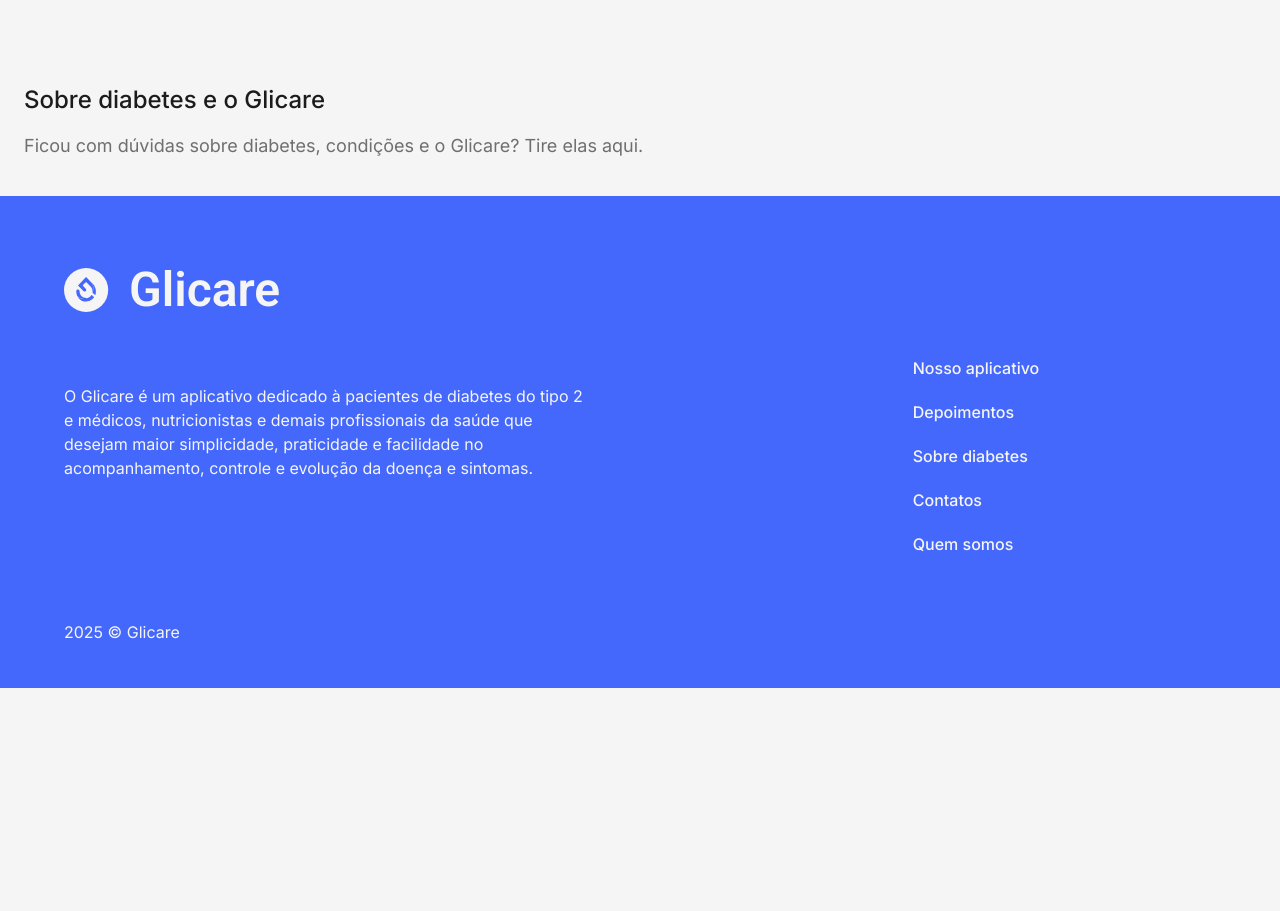
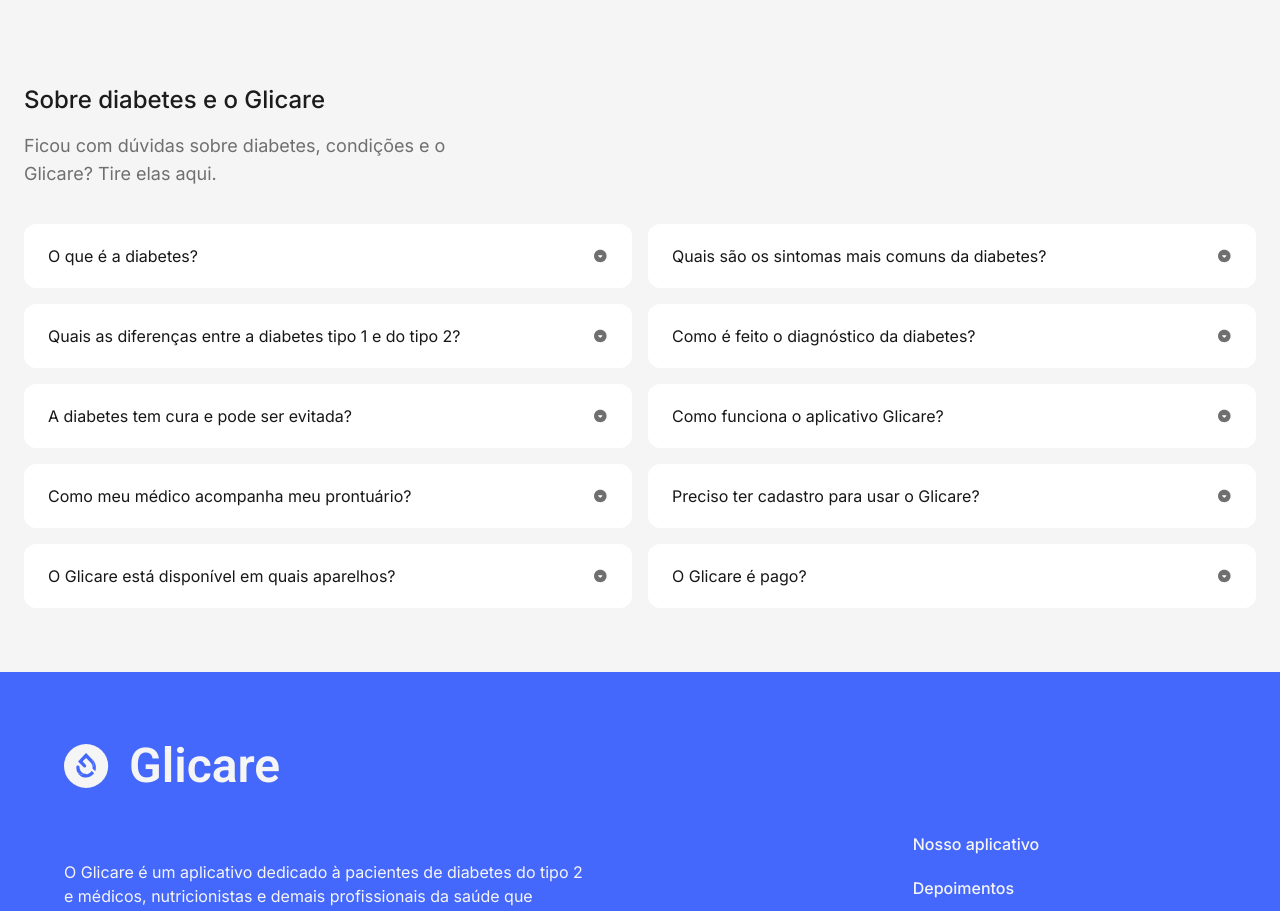
Before and after one commit to Daniel-san8/Glicare, a Next.js app in the folder Glicare/: page / in a window 1280 px wide. Shown: the part 1560-2471 px from the top of the page. Before the commit the page ends 2248 px from the top, so only its background shows below. Built offline with nearby package versions, Linux system fonts and the light colour scheme.

Commit message:
feat: I finish component and modify some DropDown properties

```diff
--- a/Glicare/src/app/components/about.tsx
+++ b/Glicare/src/app/components/about.tsx
@@ -1,8 +1,61 @@
+import DropDown from "./ui/dropdown"
+
+const questionsAbout = [
+    {
+        question: "O que é a diabetes?",
+        response: "Lorem ipsum dolor sit amet consectetur adipisicing elit. Repellat ipsum autem tenetur tempore laborum dicta! Eos architecto sapiente aliquam fugiat minima eum iure accusantium, ratione, alias tempore ipsa obcaecati corporis! Vitae possimus porro dolorem saepe maxime sunt consectetur necessitatibus rerum distinctio ipsam nostrum suscipit ut natus at, veniam fugiat perferendis, cum odit. Pariatur cum commodi tenetur incidunt assumenda recusandae facilis? Deleniti ea esse, ipsa corrupti minus aut voluptas beatae libero unde magni accusamus dignissimos nam voluptates amet dolor dolores incidunt. Voluptates ad temporibus tempora ut explicabo dignissimos vero esse magnam.",
+        id: 1
+    }, {
+        question: "Quais são os sintomas mais comuns da diabetes?",
+        response: "Lorem ipsum dolor sit amet consectetur adipisicing elit. Repellat ipsum autem tenetur tempore laborum dicta! Eos architecto sapiente aliquam fugiat minima eum iure accusantium, ratione, alias tempore ipsa obcaecati corporis! Vitae possimus porro dolorem saepe maxime sunt consectetur necessitatibus rerum distinctio ipsam nostrum suscipit ut natus at, veniam fugiat perferendis, cum odit. Pariatur cum commodi tenetur incidunt assumenda recusandae facilis? Deleniti ea esse, ipsa corrupti minus aut voluptas beatae libero unde magni accusamus dignissimos nam voluptates amet dolor dolores incidunt. Voluptates ad temporibus tempora ut explicabo dignissimos vero esse magnam.",
+        id: 2
+    }, {
+        question: "Quais as diferenças entre a diabetes tipo 1 e do tipo 2?",
+        response: "Lorem ipsum dolor sit amet consectetur adipisicing elit. Repellat ipsum autem tenetur tempore laborum dicta! Eos architecto sapiente aliquam fugiat minima eum iure accusantium, ratione, alias tempore ipsa obcaecati corporis! Vitae possimus porro dolorem saepe maxime sunt consectetur necessitatibus rerum distinctio ipsam nostrum suscipit ut natus at, veniam fugiat perferendis, cum odit. Pariatur cum commodi tenetur incidunt assumenda recusandae facilis? Deleniti ea esse, ipsa corrupti minus aut voluptas beatae libero unde magni accusamus dignissimos nam voluptates amet dolor dolores incidunt. Voluptates ad temporibus tempora ut explicabo dignissimos vero esse magnam.",
+        id: 3
+    }, {
+        question: "Como é feito o diagnóstico da diabetes?",
+        response: "Lorem ipsum dolor sit amet consectetur adipisicing elit. Repellat ipsum autem tenetur tempore laborum dicta! Eos architecto sapiente aliquam fugiat minima eum iure accusantium, ratione, alias tempore ipsa obcaecati corporis! Vitae possimus porro dolorem saepe maxime sunt consectetur necessitatibus rerum distinctio ipsam nostrum suscipit ut natus at, veniam fugiat perferendis, cum odit. Pariatur cum commodi tenetur incidunt assumenda recusandae facilis? Deleniti ea esse, ipsa corrupti minus aut voluptas beatae libero unde magni accusamus dignissimos nam voluptates amet dolor dolores incidunt. Voluptates ad temporibus tempora ut explicabo dignissimos vero esse magnam.",
+        id: 4
+    }, {
+        question: "A diabetes tem cura e pode ser evitada?",
+        response: "Lorem ipsum dolor sit amet consectetur adipisicing elit. Repellat ipsum autem tenetur tempore laborum dicta! Eos architecto sapiente aliquam fugiat minima eum iure accusantium, ratione, alias tempore ipsa obcaecati corporis! Vitae possimus porro dolorem saepe maxime sunt consectetur necessitatibus rerum distinctio ipsam nostrum suscipit ut natus at, veniam fugiat perferendis, cum odit. Pariatur cum commodi tenetur incidunt assumenda recusandae facilis? Deleniti ea esse, ipsa corrupti minus aut voluptas beatae libero unde magni accusamus dignissimos nam voluptates amet dolor dolores incidunt. Voluptates ad temporibus tempora ut explicabo dignissimos vero esse magnam.",
+        id: 5
+    }, {
+        question: "Como funciona o aplicativo Glicare?",
+        response: "Lorem ipsum dolor sit amet consectetur adipisicing elit. Repellat ipsum autem tenetur tempore laborum dicta! Eos architecto sapiente aliquam fugiat minima eum iure accusantium, ratione, alias tempore ipsa obcaecati corporis! Vitae possimus porro dolorem saepe maxime sunt consectetur necessitatibus rerum distinctio ipsam nostrum suscipit ut natus at, veniam fugiat perferendis, cum odit. Pariatur cum commodi tenetur incidunt assumenda recusandae facilis? Deleniti ea esse, ipsa corrupti minus aut voluptas beatae libero unde magni accusamus dignissimos nam voluptates amet dolor dolores incidunt. Voluptates ad temporibus tempora ut explicabo dignissimos vero esse magnam.",
+        id: 6
+    }, {
+        question: "Como meu médico acompanha meu prontuário?",
+        response: "Lorem ipsum dolor sit amet consectetur adipisicing elit. Repellat ipsum autem tenetur tempore laborum dicta! Eos architecto sapiente aliquam fugiat minima eum iure accusantium, ratione, alias tempore ipsa obcaecati corporis! Vitae possimus porro dolorem saepe maxime sunt consectetur necessitatibus rerum distinctio ipsam nostrum suscipit ut natus at, veniam fugiat perferendis, cum odit. Pariatur cum commodi tenetur incidunt assumenda recusandae facilis? Deleniti ea esse, ipsa corrupti minus aut voluptas beatae libero unde magni accusamus dignissimos nam voluptates amet dolor dolores incidunt. Voluptates ad temporibus tempora ut explicabo dignissimos vero esse magnam.",
+        id: 7
+    }, {
+        question: "Preciso ter cadastro para usar o Glicare?",
+        response: "Lorem ipsum dolor sit amet consectetur adipisicing elit. Repellat ipsum autem tenetur tempore laborum dicta! Eos architecto sapiente aliquam fugiat minima eum iure accusantium, ratione, alias tempore ipsa obcaecati corporis! Vitae possimus porro dolorem saepe maxime sunt consectetur necessitatibus rerum distinctio ipsam nostrum suscipit ut natus at, veniam fugiat perferendis, cum odit. Pariatur cum commodi tenetur incidunt assumenda recusandae facilis? Deleniti ea esse, ipsa corrupti minus aut voluptas beatae libero unde magni accusamus dignissimos nam voluptates amet dolor dolores incidunt. Voluptates ad temporibus tempora ut explicabo dignissimos vero esse magnam.",
+        id: 8
+    }, {
+        question: "O Glicare está disponível em quais aparelhos?",
+        response: "Lorem ipsum dolor sit amet consectetur adipisicing elit. Repellat ipsum autem tenetur tempore laborum dicta! Eos architecto sapiente aliquam fugiat minima eum iure accusantium, ratione, alias tempore ipsa obcaecati corporis! Vitae possimus porro dolorem saepe maxime sunt consectetur necessitatibus rerum distinctio ipsam nostrum suscipit ut natus at, veniam fugiat perferendis, cum odit. Pariatur cum commodi tenetur incidunt assumenda recusandae facilis? Deleniti ea esse, ipsa corrupti minus aut voluptas beatae libero unde magni accusamus dignissimos nam voluptates amet dolor dolores incidunt. Voluptates ad temporibus tempora ut explicabo dignissimos vero esse magnam.",
+        id: 9
+    }, {
+        question: "O Glicare é pago?",
+        response: "Lorem ipsum dolor sit amet consectetur adipisicing elit. Repellat ipsum autem tenetur tempore laborum dicta! Eos architecto sapiente aliquam fugiat minima eum iure accusantium, ratione, alias tempore ipsa obcaecati corporis! Vitae possimus porro dolorem saepe maxime sunt consectetur necessitatibus rerum distinctio ipsam nostrum suscipit ut natus at, veniam fugiat perferendis, cum odit. Pariatur cum commodi tenetur incidunt assumenda recusandae facilis? Deleniti ea esse, ipsa corrupti minus aut voluptas beatae libero unde magni accusamus dignissimos nam voluptates amet dolor dolores incidunt. Voluptates ad temporibus tempora ut explicabo dignissimos vero esse magnam.",
+        id: 10
+    },
+]
+
+
 export default function About() {
     return <section>
         <div className="pl-6 pr-20 pb-9">
             <h1 className="font-medium text-2xl text-gray-dark pb-4">Sobre diabetes e o Glicare</h1>
-            <p className="text-secondary-gray text-lg">Ficou com dúvidas sobre diabetes, condições e o Glicare? Tire elas aqui.</p>
+            <p className="text-secondary-gray text-lg lg:pr-96 lg:mr-80">Ficou com dúvidas sobre diabetes, condições e o Glicare? Tire elas aqui.</p>
+        </div>
+
+        <div className="w-full px-6 flex flex-col gap-4 pb-16 lg:grid lg:grid-cols-2 lg:items-start">
+            {questionsAbout.map(({ question, response, id }) => {
+                return <DropDown key={id} title={question} description={response} background="white" />
+            })}
         </div>
     </section>
 }
--- a/Glicare/src/app/components/ui/dropdown.tsx
+++ b/Glicare/src/app/components/ui/dropdown.tsx
@@ -1,42 +1,23 @@
 "use client";
 
 import IconArrowDown from "@/public/svg/arrow-down";
-import { useEffect, useState } from "react";
+import { useState } from "react";
 
 interface IDropDown {
     title: string;
     description: string;
+    background: 'gray' | 'white';
 }
 
 
-export default function DropDown({ title, description }: IDropDown) {
-    const queryTablet = '(min-width: 768px)';
-    const queryMobile = '(min-width: 150px)';
+export default function DropDown({ title, description, background }: IDropDown) {
 
-    const [stateTitle, setStateDescription] = useState<string>(title);
     const [openDescription, setOpenDescription] = useState<boolean>(false);
 
-    useEffect(() => {
-        function verificationWidth() {
-            if ((matchMedia(queryMobile).matches && !matchMedia(queryTablet).matches) && description.length >= 23) {
-                setStateDescription(title.substring(0, 20) + "...");
-                console.log(stateTitle)
-            } else {
-                setStateDescription(title);
-            }
-        }
-
-        verificationWidth();
-        window.addEventListener('resize', verificationWidth);
-
-        return () => {
-            window.removeEventListener('resize', verificationWidth);
-        };
-    }, [description, stateTitle, title]);
 
     return (
-        <div className="cursor-pointer bg-primary-gray rounded-md py-5 px-6 w-full min-w-0 break-words" onClick={() => setOpenDescription(!openDescription)}>
-            <div className="flex items-center gap-x-5"><h1>{stateTitle}</h1> <span><IconArrowDown /></span> </div>
+        <div className={`bg-${background} rounded-xl py-5 px-6 break-words`}>
+            <div onClick={() => setOpenDescription(!openDescription)} className="cursor-pointer flex items-center gap-x-5"><h1>{title}</h1> <span className="ml-auto"><IconArrowDown /></span> </div>
             {openDescription ? <p className="text-sm pt-4">{description}</p> : null}
         </div>
     );
```
